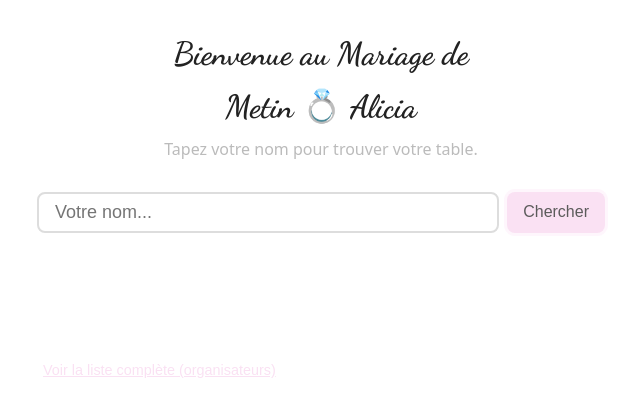
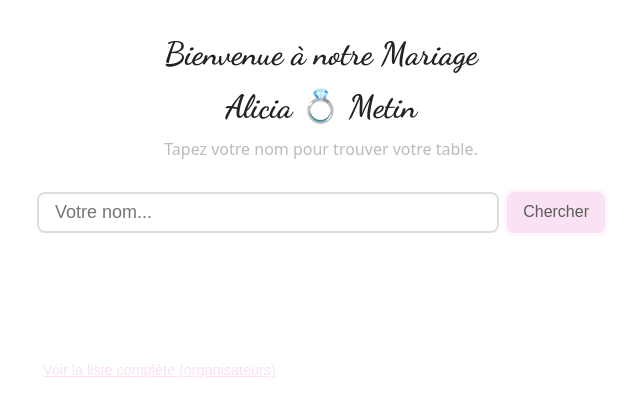
Before and after one commit to yildirim-metin/FindYourSeat, a plain HTML site: page index.html in a window 1280 px wide. Shown: the whole page, without its empty margins (319-959 px from the left). Drawn offline with Linux system fonts and the light colour scheme.

Commit message:
update header

```diff
--- a/index.html
+++ b/index.html
@@ -13,8 +13,8 @@
 <body>
   <main class="app-root">
     <header class="app-header">
-      <h1 id="app-title" class="dancing-script-alicia">Bienvenue au Mariage de </h1>
-      <h1 id="app-title" class="dancing-script-alicia">Metin 💍 Alicia</h1>
+      <h1 id="app-title" class="dancing-script-alicia">Bienvenue à notre Mariage</h1>
+      <h1 id="app-title" class="dancing-script-alicia">Alicia 💍 Metin</h1>
       <p class="app-subtitle">Tapez votre nom pour trouver votre table.</p>
     </header>
 
```
